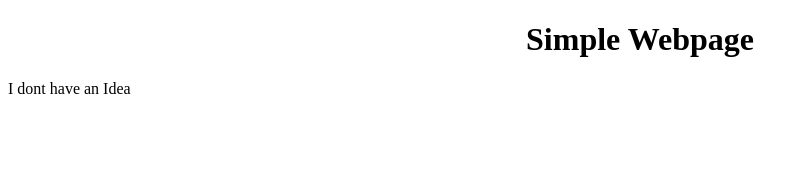
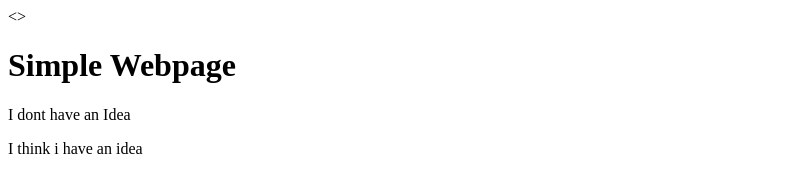
Before and after one commit to dyoas123/it24-assestment, a plain HTML site: page index.html in a window 1280 px wide. Shown: the whole page, without its empty margins (0-809 px from the left). Drawn offline with Linux system fonts and the light colour scheme.

Commit message:
added idea

```diff
--- a/index.html
+++ b/index.html
@@ -6,10 +6,10 @@
     <title>Document</title>
 </head>
 <body>
-    <center>
+    <>
     <h1>Simple Webpage</h1>
-</center>
+
 <p>I dont have an Idea</p>
-
+<p>I think i have an idea</p>
 </body>
 </html>
```
